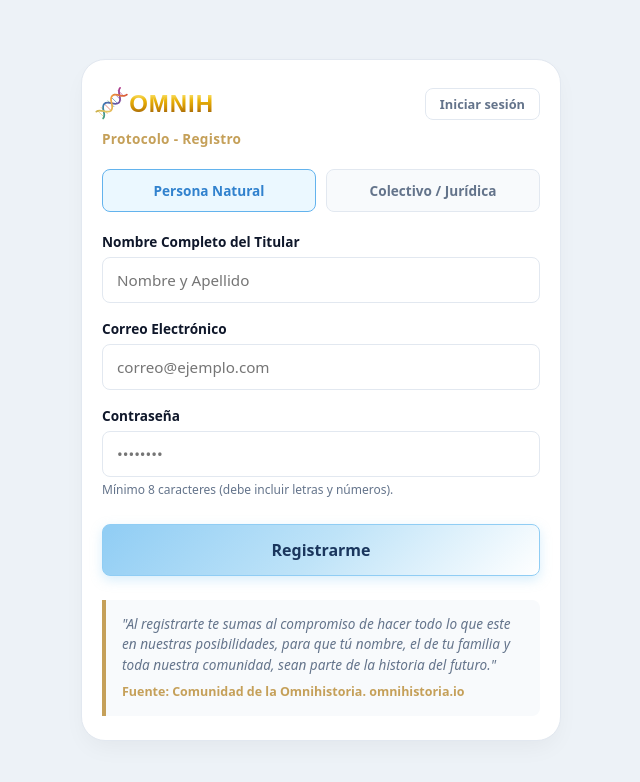
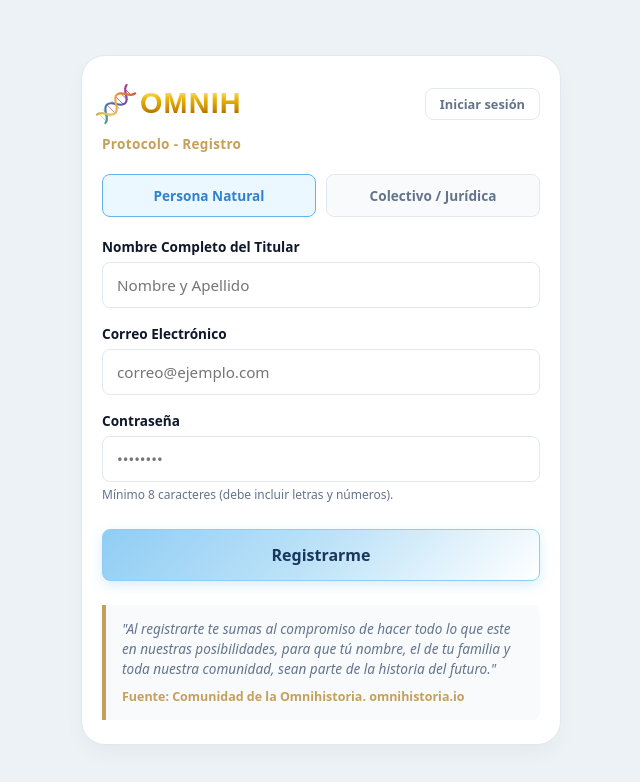
Before and after one commit to asdrubal-omnihistoria/Omnihistoria, a website: page registro.html in a window 1280 px wide. Shown: the whole page, without its empty margins (319-959 px from the left). Drawn offline with Linux system fonts and the light colour scheme.

Commit message:
Refactor CSS styles for logo and text elements

```diff
--- a/registro.html
+++ b/registro.html
@@ -53,24 +53,22 @@
       margin-bottom: 0.25rem;
     }
 
-    /* CONTENEDOR MAESTRO CENTRALIZADO DEL LOGO (Arriba y a la Izquierda) */
+    /* CONTENEDOR MAESTRO DEL LOGO CON DIMENSIONES EXPLÍCITAS PARA RENDERIZADO UNIFORME */
     .brand-logo-link {
-      --base-font-size: 16px;
-      font-size: var(--base-font-size);
       display: inline-flex;
       align-items: center;
-      gap: 0.5em;
-      line-height: 1;
+      gap: 10px;
       text-decoration: none;
       touch-action: manipulation;
     }
 
     .dna-box {
-      width: 1.2em;
-      height: 2.4em;
+      width: 28px;
+      height: 48px;
       display: flex;
       justify-content: center;
       align-items: center;
+      flex-shrink: 0;
     }
 
     .dna-icon {
@@ -82,13 +80,14 @@
     }
 
     .text-omnih {
-      font-size: 1.5em;
+      font-size: 1.8rem;
       font-weight: 800;
       letter-spacing: 0.04em;
       background: linear-gradient(180deg, #fef08a 0%, #eab308 35%, #ca8a04 70%, #854d0e 100%);
       -webkit-background-clip: text;
       -webkit-text-fill-color: transparent;
       font-family: 'Arial', sans-serif;
+      line-height: 1;
     }
 
     .btn-top-login {
@@ -523,4 +522,4 @@
   }
 </script>
 </body>
-  </html>
+            </html>
```
